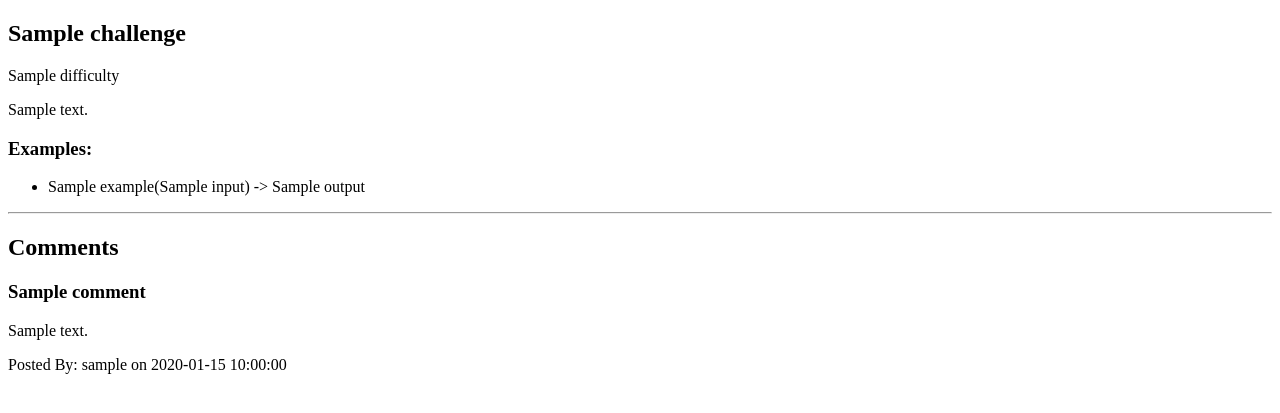
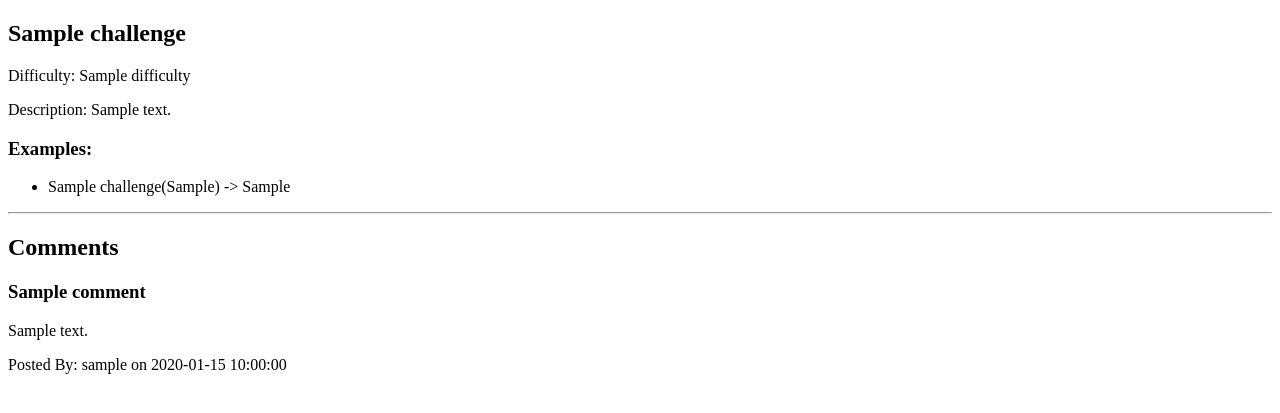
Before and after one commit to KarelOmab/CPS731-Group-Project, a Flask app: template templates/challenge.html in a window 1280 px wide. Shown: the part 46-459 px from the top of the page. Run offline with Flask 3, Linux system fonts and the light colour scheme; the template is opened without the code that fills it: most values are stand-ins (such as "Sample title", 1, 10 or a date in 2020).

Commit message:
fix bad commit

```diff
--- a/app.py
+++ b/app.py
@@ -247,29 +247,9 @@ class App:
             The 'challenge.html' template rendered with the challenge details, tests, comments, and user
             submission data (if the user is logged in and has submission data).
         """
-        _challenge = SqlService.get_challenge_by_id(challenge_id)
-        _tests = SqlService.get_challenge_tests_by_id_and_limit(challenge_id)
-        _comments = SqlService.get_challenge_comments_by_id(challenge_id)
-        challenge = {
-            "name": _challenge.name(),
-            "difficulty": _challenge.difficulty(),
-            "description": _challenge.description(),
-        },
-        tests = []
-        for test in _tests:
-            tests.append({
-                "name": _challenge.stub_name(),
-                "input": test.test_input(),
-                "output": test.test_output(),
-            })
-        comments = []
-        for comment in _comments:
-            comments.append({
-                "title": comment.title(),
-                "username": comment.username(),
-                "text": comment.text(),
-                "datetime": comment.created_at(),
-            })
+        challenge = SqlService.get_challenge_by_id(challenge_id)
+        tests = SqlService.get_challenge_tests_by_id_and_limit(challenge_id)
+        comments = SqlService.get_challenge_comments_by_id(challenge_id)
         return render_template('challenge.html', challenge=challenge, tests=tests, comments=comments)
 
     def submit_comment(self, challenge_id):
--- a/templates/challenge.html
+++ b/templates/challenge.html
@@ -21,18 +21,18 @@
       {{challenge.name}}
     </h2>
     <p>
-      {{challenge.difficulty}}
+      Difficulty: {{challenge.difficulty}}
     </p>
     <p>
-      {{challenge.description}}
+      Description: {{challenge.description}}
     </p>
     <h3>
       Examples:
     </h3>
     <ul>
-      {% for example in examples %}
+      {% for test in tests %}
       <li>
-        {{example.stub_name}}({{example.input}}) -> {{example.output}}
+        {{challenge.stub_name}}({{test.test_input}}) -> {{test.test_output}}
       </li>
       {% endfor %}
     </ul>
@@ -50,7 +50,7 @@
       {{comment.text}}
     </p>
     <p>
-        Posted By: {{comment.username}} on {{comment.datetime}}
+      Posted By: {{comment.username}} on {{comment.created_at}}
     </p>
     {% endfor %}
   </div>
```
Also changed, not shown: 1 other file. Lines whose indentation alone changed are shown as unchanged.
